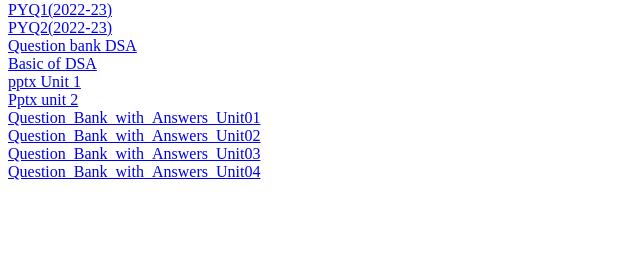
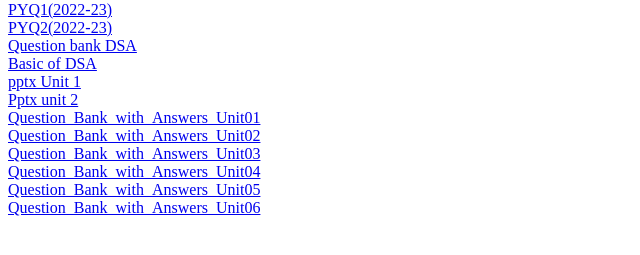
Before and after one commit to SHANTANU-POKALE/Move-It, a plain HTML site: page index.html in a window 1280 px wide. Shown: the part 79-334 px from the top of the page, without its empty margins (0-640 px from the left). Drawn offline with Linux system fonts and the light colour scheme.

Commit message:
Update index.html

```diff
--- a/index.html
+++ b/index.html
@@ -26,5 +26,9 @@
 	<a href="Question_Bank_with_Answers_Unit03.docx">Question_Bank_with_Answers_Unit03</a>
 	<br>
 	<a href="Question_Bank_with_Answers_Unit04.pdf">Question_Bank_with_Answers_Unit04</a>
+	<br>
+	<a href="DSA Unit-5.pptx">Question_Bank_with_Answers_Unit05</a>
+	<br>
+	<a href="DSA Unit-6.pptx">Question_Bank_with_Answers_Unit06</a>
 </body>
 </html>
```
